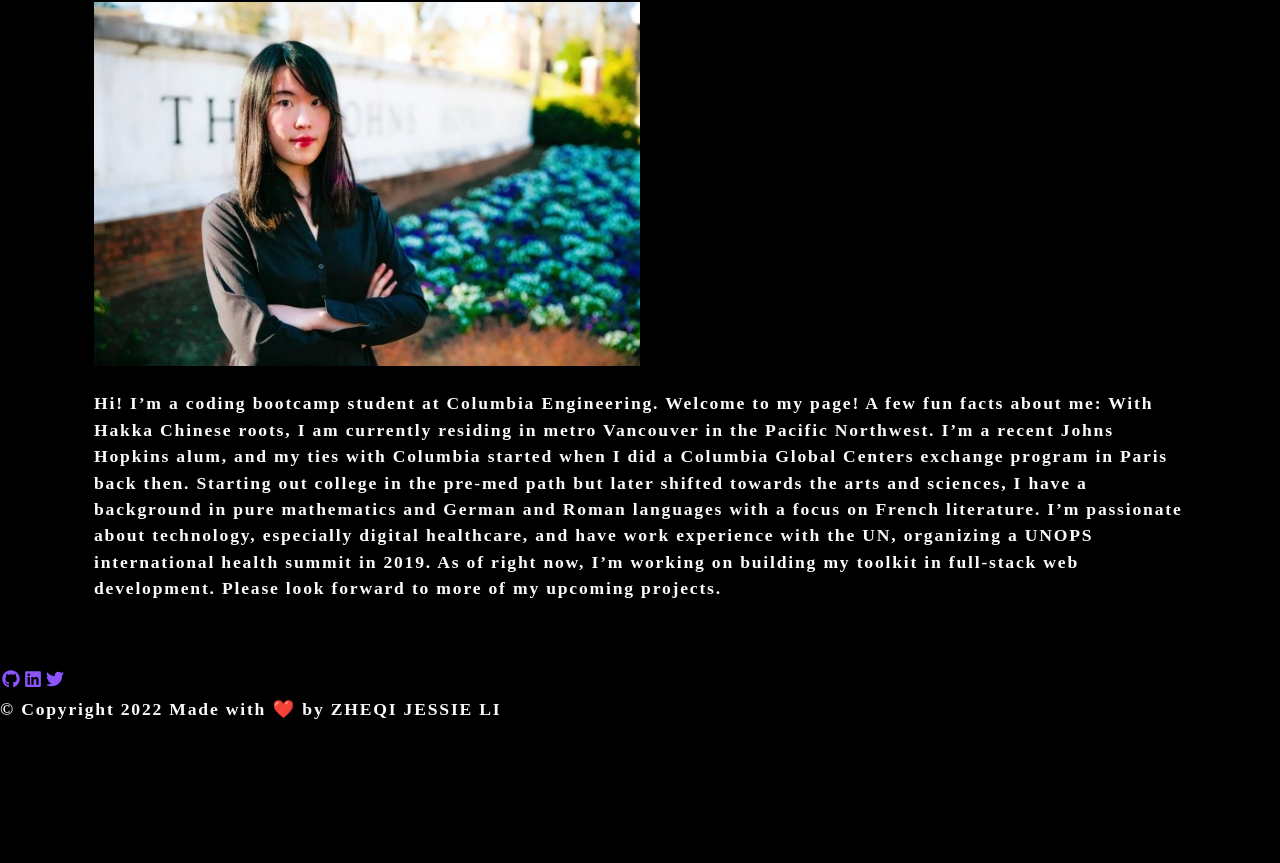
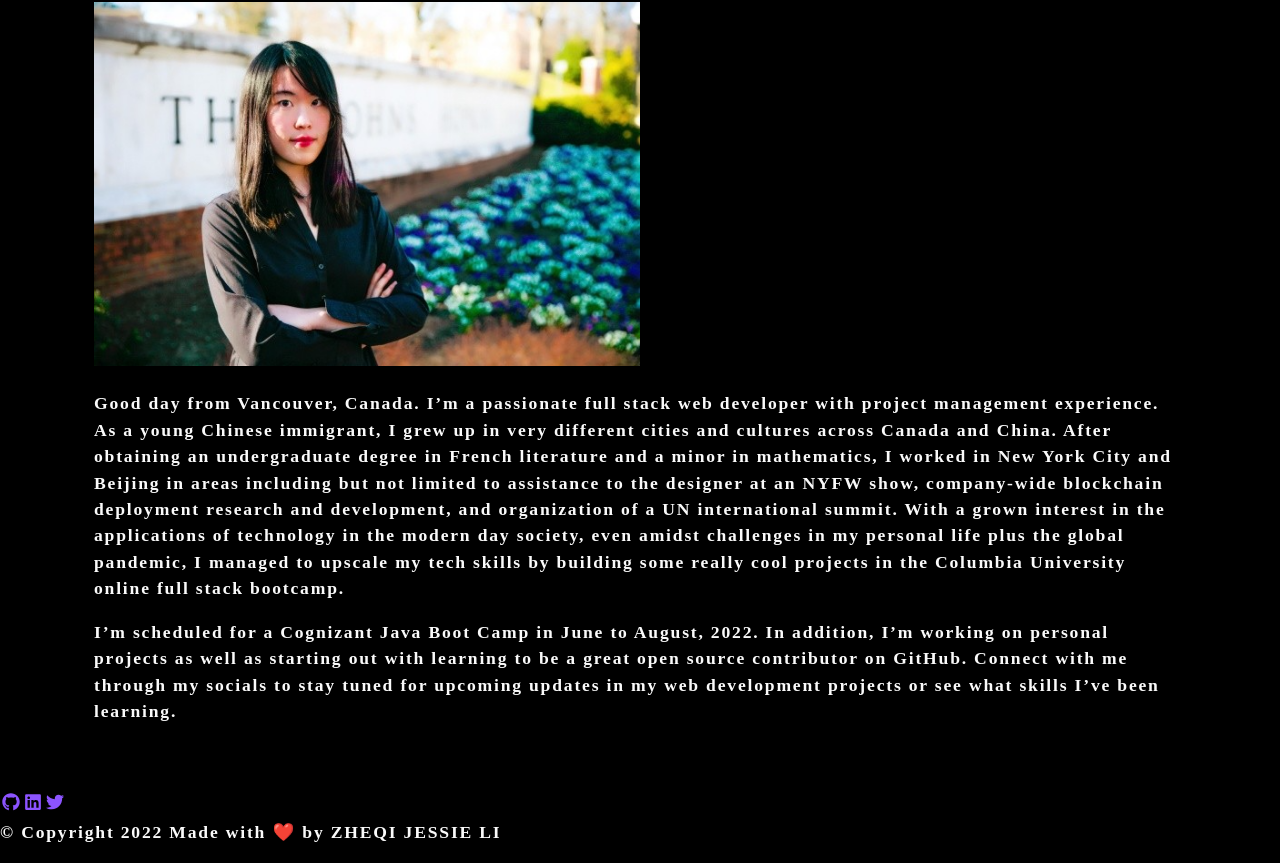
Before and after one commit to ladystephani/Projects-portfolio-react, a React (Create React App) app: page / in a window 1280 px wide. Shown: the part 804-1667 px from the top of the page. Before the commit the page ends 1544 px from the top, so only its background shows below. Built offline with nearby package versions, Linux system fonts and the light colour scheme.

Commit message:
Update About me

```diff
--- a/src/components/About/index.js
+++ b/src/components/About/index.js
@@ -4,7 +4,7 @@ import profileImg from "../../assets/about/profilePic.png";
 function About() {
   return (
     <section className="my5">
-      <h1 id="about">JESSIE LI</h1>
+      <h1 id="about">About me</h1>
       <img
         src={profileImg}
         className="my-2"
@@ -12,18 +12,25 @@ function About() {
         alt="profilepic"
       ></img>
       <p>
-        Hi! I’m a coding bootcamp student at Columbia Engineering. Welcome to my
-        page! A few fun facts about me: With Hakka Chinese roots, I am currently
-        residing in metro Vancouver in the Pacific Northwest. I’m a recent Johns
-        Hopkins alum, and my ties with Columbia started when I did a Columbia
-        Global Centers exchange program in Paris back then. Starting out college
-        in the pre-med path but later shifted towards the arts and sciences, I
-        have a background in pure mathematics and German and Roman languages
-        with a focus on French literature. I’m passionate about technology,
-        especially digital healthcare, and have work experience with the UN,
-        organizing a UNOPS international health summit in 2019. As of right now,
-        I’m working on building my toolkit in full-stack web development. Please
-        look forward to more of my upcoming projects.
+        Good day from Vancouver, Canada. I’m a passionate full stack web
+        developer with project management experience. As a young Chinese
+        immigrant, I grew up in very different cities and cultures across Canada
+        and China. After obtaining an undergraduate degree in French literature
+        and a minor in mathematics, I worked in New York City and Beijing in
+        areas including but not limited to assistance to the designer at an NYFW
+        show, company-wide blockchain deployment research and development, and
+        organization of a UN international summit. With a grown interest in the
+        applications of technology in the modern day society, even amidst
+        challenges in my personal life plus the global pandemic, I managed to
+        upscale my tech skills by building some really cool projects in the
+        Columbia University online full stack bootcamp.
+      </p>
+      <p>
+        I’m scheduled for a Cognizant Java Boot Camp in June to August, 2022. In
+        addition, I’m working on personal projects as well as starting out with
+        learning to be a great open source contributor on GitHub. Connect with
+        me through my socials to stay tuned for upcoming updates in my web
+        development projects or see what skills I’ve been learning.
       </p>
     </section>
   );
```
